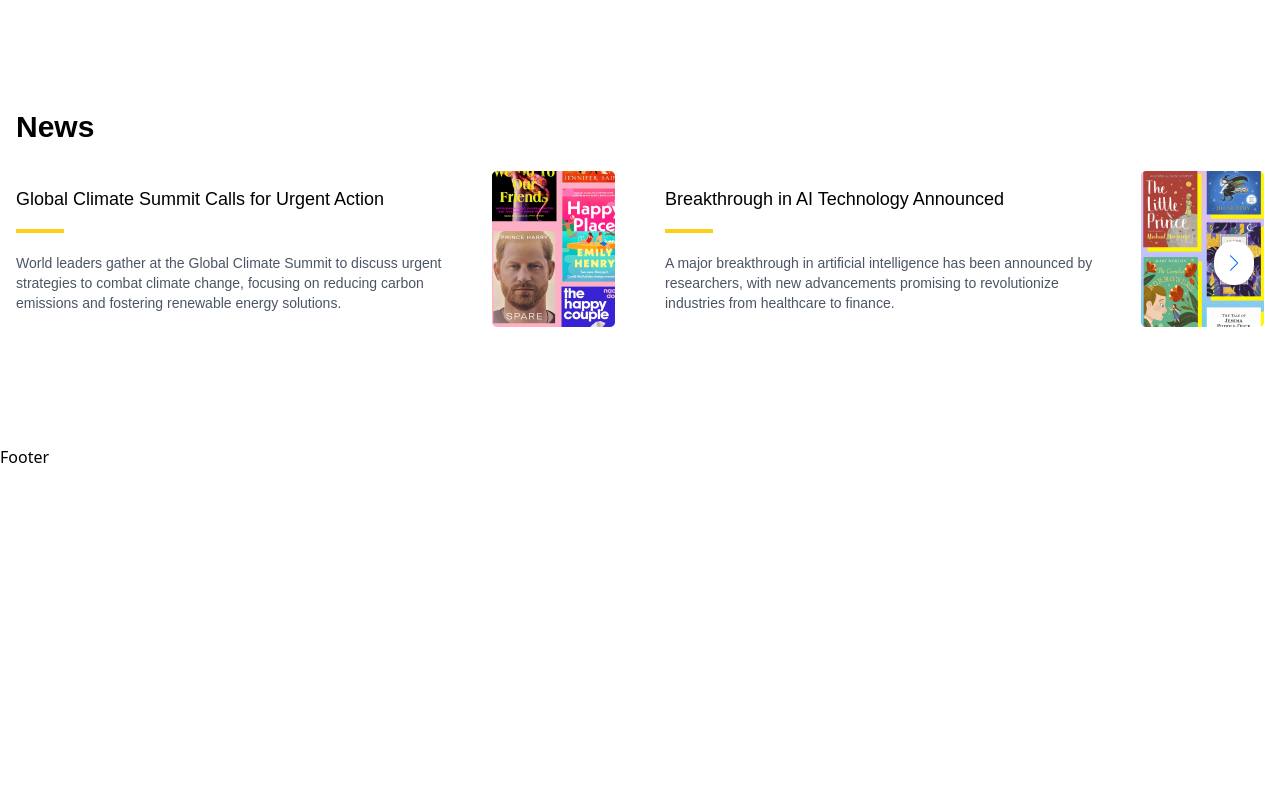
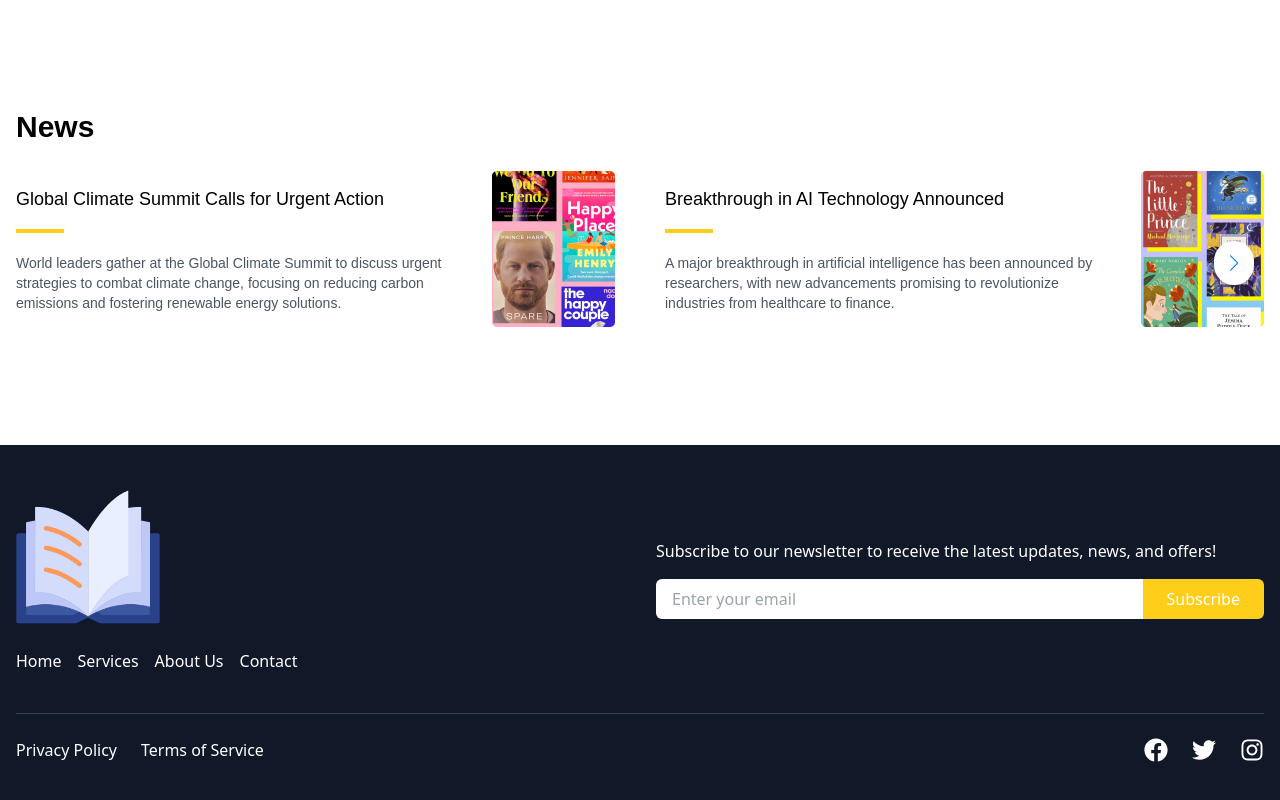
Before and after one commit to MrSidSir/sid-bookstore, a React (Vite) app: page / in a window 1280 px wide. Shown: the part 1537-2337 px from the top of the page. Before the commit the page ends 2006 px from the top, so only its background shows below. Built offline with nearby package versions, Linux system fonts and the light colour scheme.

Commit message:
added footer  funtionality

```diff
--- a/src/App.jsx
+++ b/src/App.jsx
@@ -1,6 +1,7 @@
 import { Outlet } from 'react-router-dom'
 import './App.css'
 import Navbar from './components/Navbar'
+import Footer from './components/Footer'
 
 function App() {
   return (
@@ -11,7 +12,7 @@
         <Outlet />
       </main>
 
-      <footer>Footer</footer>
+     <Footer />
     </>
   )
 }
--- /dev/null
+++ b/src/components/Footer.jsx
@@ -0,0 +1,65 @@
+import React from 'react'
+import footerLogo  from "../assets/footer-logo.png";
+
+import { FaFacebook, FaInstagram, FaTwitter } from "react-icons/fa"
+
+const Footer = () => {
+  return (
+     <footer className="bg-gray-900 text-white py-10 px-4">
+      {/* Top Section */}
+      <div className="container mx-auto flex flex-col md:flex-row justify-between items-center gap-8">
+        {/* Left Side - Logo and Nav */}
+        <div className="md:w-1/2 w-full">
+          <img src={footerLogo} alt="Logo" className="mb-5 w-36" />
+          <ul className="flex flex-col md:flex-row gap-4">
+            <li><a href="#home" className="hover:text-primary">Home</a></li>
+            <li><a href="#services" className="hover:text-primary">Services</a></li>
+            <li><a href="#about" className="hover:text-primary">About Us</a></li>
+            <li><a href="#contact" className="hover:text-primary">Contact</a></li>
+          </ul>
+        </div>
+
+        {/* Right Side - Newsletter */}
+        <div className="md:w-1/2 w-full">
+          <p className="mb-4">
+            Subscribe to our newsletter to receive the latest updates, news, and offers!
+          </p>
+          <div className="flex">
+            <input
+              type="email"
+              placeholder="Enter your email"
+              className="w-full px-4 py-2 rounded-l-md text-black"
+            />
+            <button className="bg-primary px-6 py-2 rounded-r-md hover:bg-primary-dark">
+              Subscribe
+            </button>
+          </div>
+        </div>
+      </div>
+
+      {/* Bottom Section */}
+      <div className="container mx-auto flex flex-col md:flex-row justify-between items-center mt-10 border-t border-gray-700 pt-6">
+        {/* Left Side - Privacy Links */}
+        <ul className="flex gap-6 mb-4 md:mb-0">
+          <li><a href="#privacy" className="hover:text-primary">Privacy Policy</a></li>
+          <li><a href="#terms" className="hover:text-primary">Terms of Service</a></li>
+        </ul>
+
+        {/* Right Side - Social Icons */}
+        <div className="flex gap-6">
+          <a href="https://www.facebook.com/sayyad.irshad.92" target="_blank" rel="noopener noreferrer" className="hover:text-primary">
+            <FaFacebook size={24} />
+          </a>
+          <a href="https://x.com/Mrsidsir4404" target="_blank" rel="noopener noreferrer" className="hover:text-primary">
+            <FaTwitter size={24} />
+          </a>
+          <a href="https://www.instagram.com/conceptcoachingclassesnewdelhi?igsh=eWxkcW9tcGV1bjFu" target="_blank" rel="noopener noreferrer" className="hover:text-primary">
+            <FaInstagram size={24} />
+          </a>
+        </div>
+      </div>
+    </footer>
+  )
+}
+
+export default Footer;
--- a/src/pages/home/Home.jsx
+++ b/src/pages/home/Home.jsx
@@ -3,6 +3,7 @@
 import TopSellers from './TopSellers'
 import Recommened from './recommened';
 import News from './News';
+
 
 const Home = () => {
   return (
```
